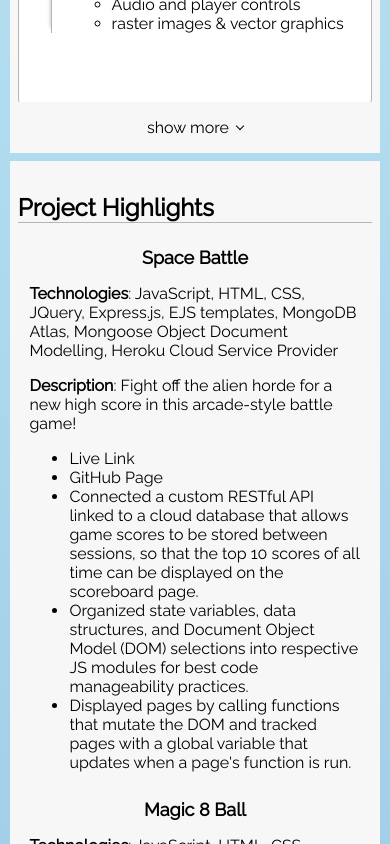
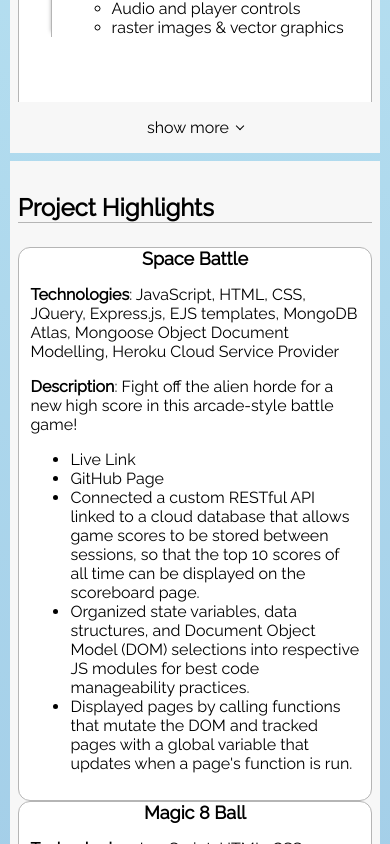
Before and after one commit to bthol/Portfolio-Frontend, a React (Create React App) app: page / in a window 390 px wide. Shown: the part 960-1804 px from the top of the page. Built offline with nearby package versions, Linux system fonts and the light colour scheme; the HTML template or start-up script is replaced by a standard one.

Commit message:
closure for projects on mobile

```diff
--- a/src/App.css
+++ b/src/App.css
@@ -69,7 +69,7 @@
 }
 
 .main-section-style-content {
-  padding: 1vmin 2vmin;
+  padding: 2vmin;
   border-radius: 12px;
   background: var(--color-white);
   border: 1.2px solid var(--color-gray);
--- a/src/App.js
+++ b/src/App.js
@@ -482,16 +482,19 @@ function App() {
                       projectText={contentProps.projects[0].text}
                       projectList={contentProps.projects[0].list}
                     ></Section2>
+                    <br />
                     <Section2
                       projectTitle={contentProps.projects[1].title}
                       projectText={contentProps.projects[1].text}
                       projectList={contentProps.projects[1].list}
                     ></Section2>
+                    <br />
                     <Section2
                       projectTitle={contentProps.projects[2].title}
                       projectText={contentProps.projects[2].text}
                       projectList={contentProps.projects[2].list}
                     ></Section2>
+                    <br />
                   </div>
                   <div className="carButs flex-center">
                     <button onClick={() => {
--- a/src/Content/Section2.jsx
+++ b/src/Content/Section2.jsx
@@ -2,7 +2,7 @@ import React from "react";
 
 const Section2 = (props) => {
     return (
-        <div className="carousel-item" tabIndex={0}>
+        <div className="main-section-style-content carousel-item" tabIndex={0}>
             <b><div className="text-large flex-center">{props.projectTitle}</div></b>
             {props.projectText}
             {props.projectList}
```
